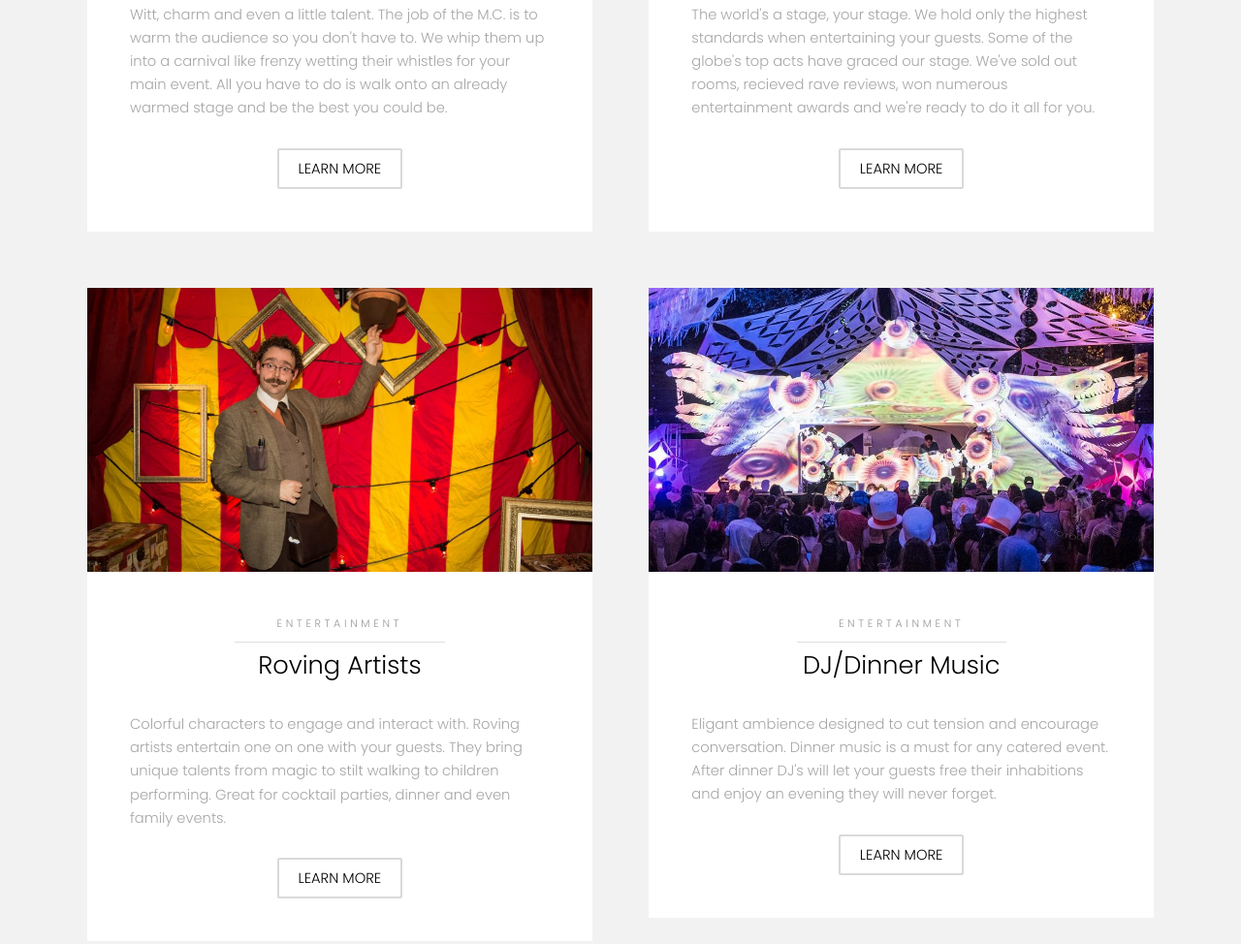
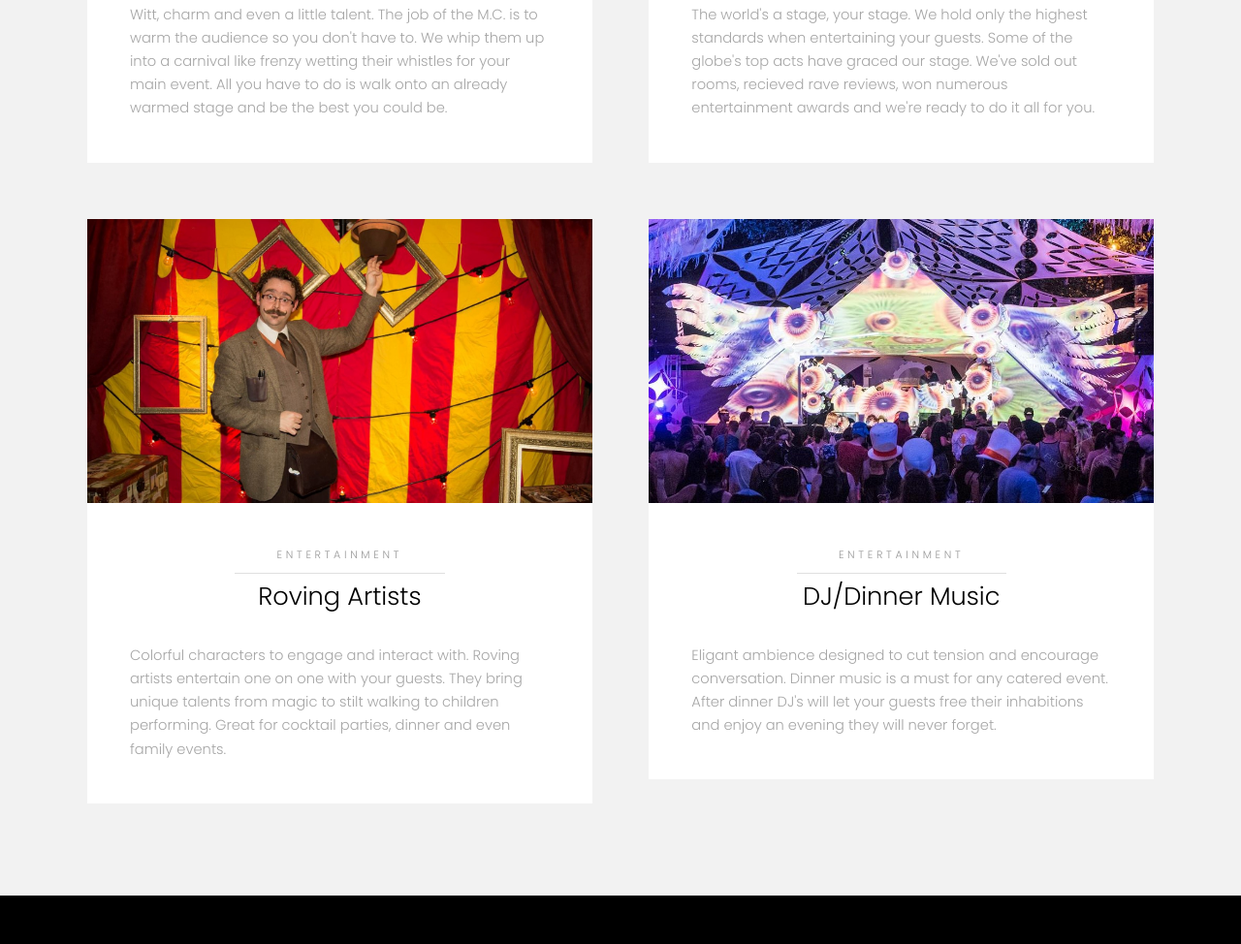
Before and after one commit to ChrisVisser/chrisvisser.github.io, a plain HTML site: page entertainment.html in a window 1280 px wide. Shown: the part 923-1897 px from the top of the page at 97% size. Drawn offline with Linux system fonts and the light colour scheme.

Commit message:
bug fixes

```diff
--- a/entertainment.html
+++ b/entertainment.html
@@ -93,9 +93,6 @@
 										<h2>Master of Ceremonies</h2>
 									</header>
 									<p>Witt, charm and even a little talent. The job of the M.C. is to warm the audience so you don't have to.  We whip them up into a carnival like frenzy wetting their whistles for your main event.  All you have to do is walk onto an already warmed stage and be the best you could be.</p>
-									<footer class="align-center">
-										<a target="self" href="http://www.silvermoonproductions.ca/gallery.php" class="button alt">Learn More</a>
-									</footer>
 								</div>
 							</div>
 						</div>
@@ -111,9 +108,6 @@
 										<h2>Stage Entertainment</h2>
 									</header>
 									<p>The world's a stage, your stage. We hold only the highest standards when entertaining your guests.  Some of the globe's top acts have graced our stage. We've sold out rooms, recieved rave reviews, won numerous entertainment awards and we're ready to do it all for you.</p>
-									<footer class="align-center">
-										<a target="self" href="http://www.silvermoonproductions.ca/gallery.php" class="button alt">Learn More</a>
-									</footer>
 								</div>
 							</div>
 						</div>
@@ -129,8 +123,6 @@
 										<h2>Roving Artists</h2>
 									</header>
 									<p>Colorful characters to engage and interact with. Roving artists entertain one on one with your guests. They bring unique talents from magic to stilt walking to children performing. Great for cocktail parties, dinner and even family events.</p>
-									<footer class="align-center">
-										<a target="self" href="http://www.silvermoonproductions.ca/gallery.php" class="button alt">Learn More</a>
 									</footer>
 								</div>
 							</div>
@@ -147,9 +139,6 @@
 										<h2>DJ/Dinner Music</h2>
 									</header>
 									<p>Eligant ambience designed to cut tension and encourage conversation. Dinner music is a must for any catered event. After dinner DJ's will let your guests free their inhabitions and enjoy an evening they will never forget.</p>
-									<footer class="align-center">
-										<a href="http://www.easystems.ca" class="button alt">Learn More</a>
-									</footer>
 								</div>
 							</div>
 						</div>
```
Also changed, not shown: index.html (+2 -0 lines).
